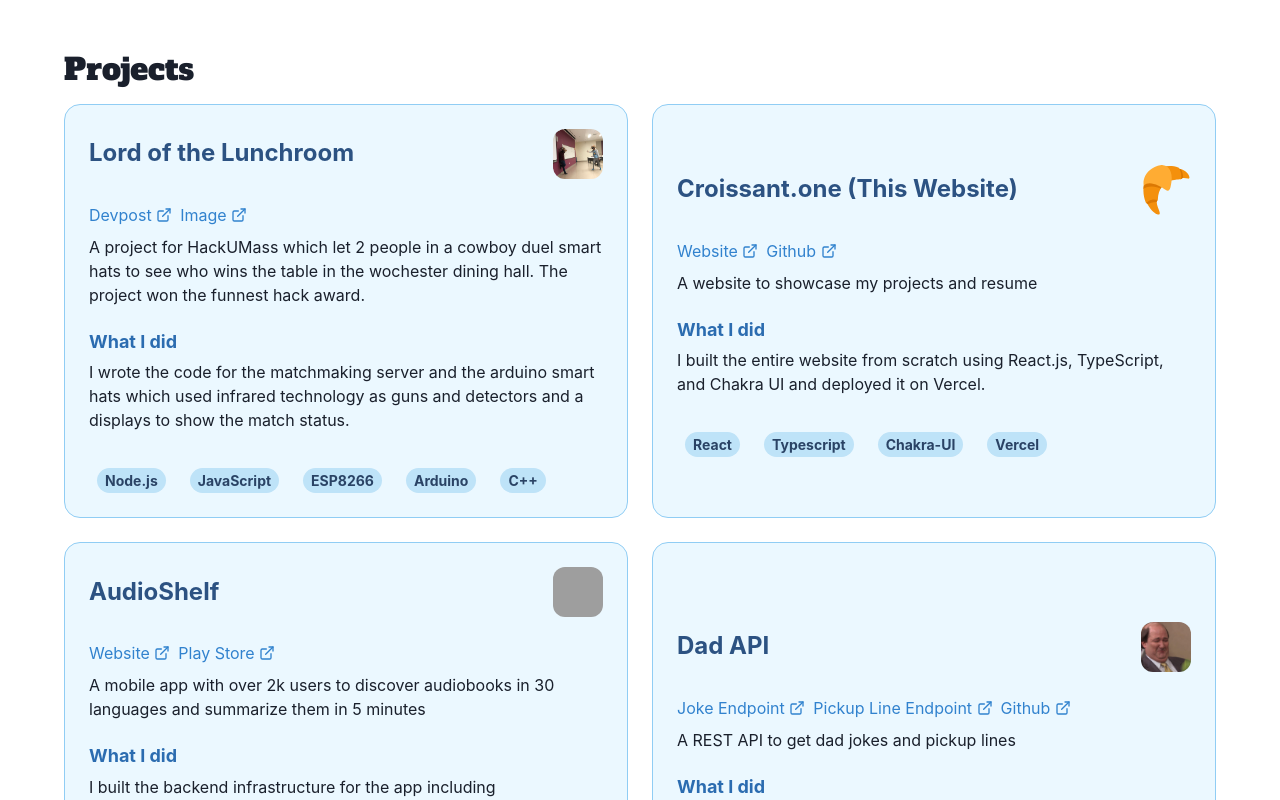
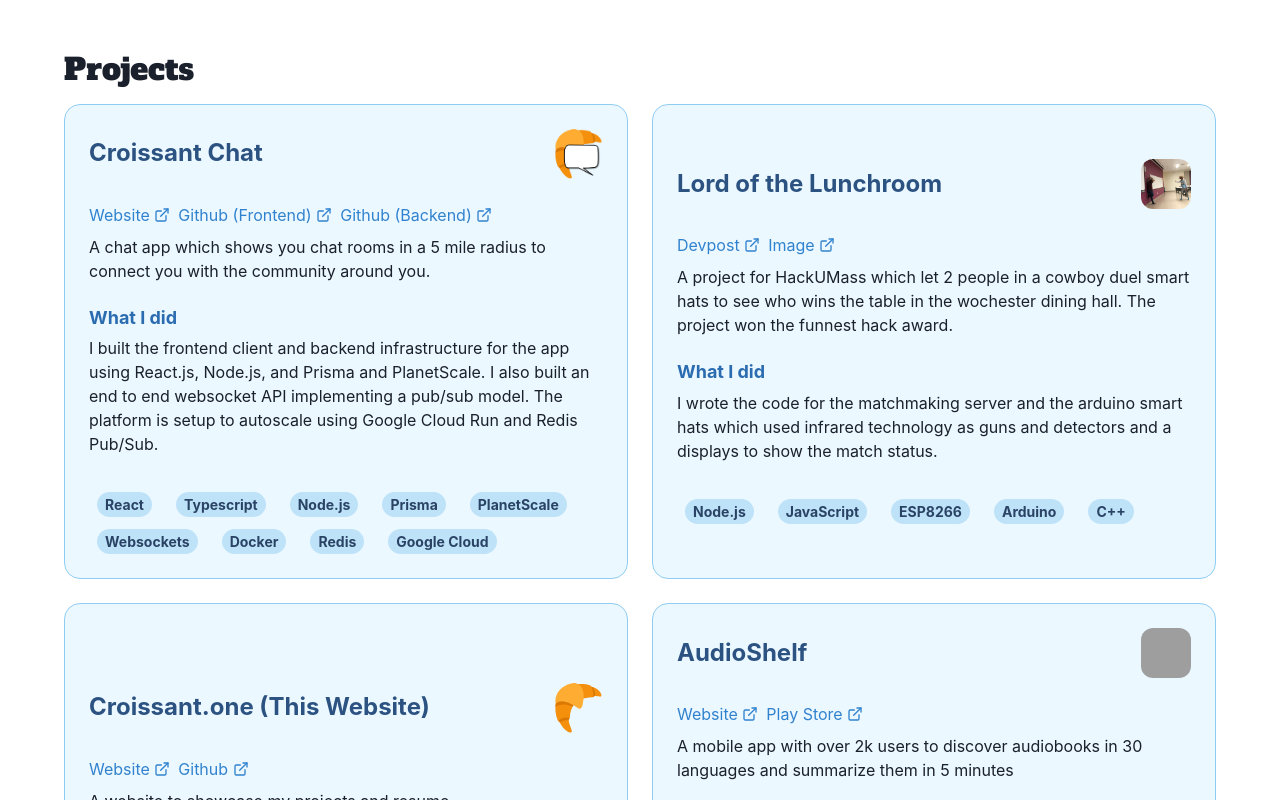
Before and after one commit to arhammusheer/croissant.one, a React (Vite) app: page / in a window 1280 px wide. Shown: the part 2880-3680 px from the top of the page. Built offline with nearby package versions, Linux system fonts and the light colour scheme; grey boxes are pictures that could not be loaded.

Commit message:
Added croissant chat

```diff
--- a/src/me.ts
+++ b/src/me.ts
@@ -86,6 +86,39 @@ export const me = {
   ],
   projects: [
     {
+      name: "Croissant Chat",
+      description:
+        "A chat app which shows you chat rooms in a 5 mile radius to connect you with the community around you.",
+      contribution:
+        "I built the frontend client and backend infrastructure for the app using React.js, Node.js, and Prisma and PlanetScale. I also built an end to end websocket API implementing a pub/sub model. The platform is setup to autoscale using Google Cloud Run and Redis Pub/Sub.",
+      technologies: [
+        "React",
+        "Typescript",
+        "Node.js",
+        "Prisma",
+        "PlanetScale",
+        "Websockets",
+        "Docker",
+        "Redis",
+        "Google Cloud",
+      ],
+      links: [
+        {
+          name: "Website",
+          uri: "https://chat.croissant.one",
+        },
+        {
+          name: "Github (Frontend)",
+          uri: "https://github.com/arhammusheer/croissant-chat",
+        },
+        {
+          name: "Github (Backend)",
+          uri: "https://github.com/arhammusheer/croissant-chat-backend",
+        },
+      ],
+      image: "/assets/croissant-chat.png",
+    },
+    {
       name: "Lord of the Lunchroom",
       description:
         "A project for HackUMass which let 2 people in a cowboy duel smart hats to see who wins the table in the wochester dining hall. The project won the funnest hack award.",
@@ -100,6 +133,7 @@ export const me = {
         },
         { name: "Image", uri: "/assets/lord-of-the-lunchroom.jpg" },
       ],
+
     },
     {
       name: "Croissant.one (This Website)",
```
Also changed, not shown: public/assets/croissant-chat.png (added).
